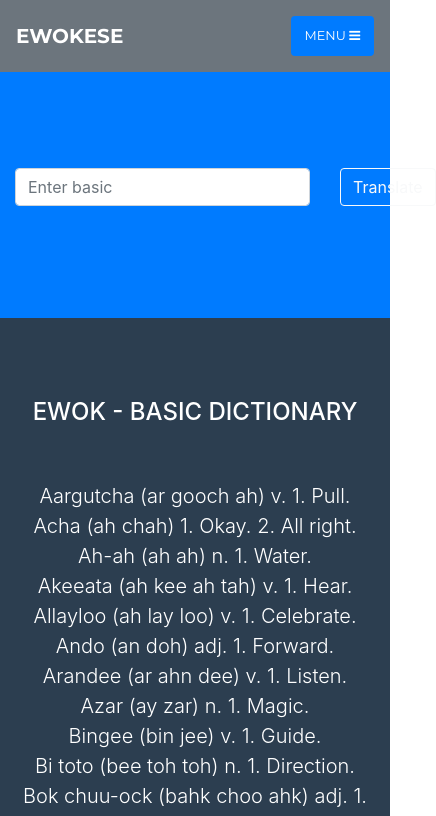
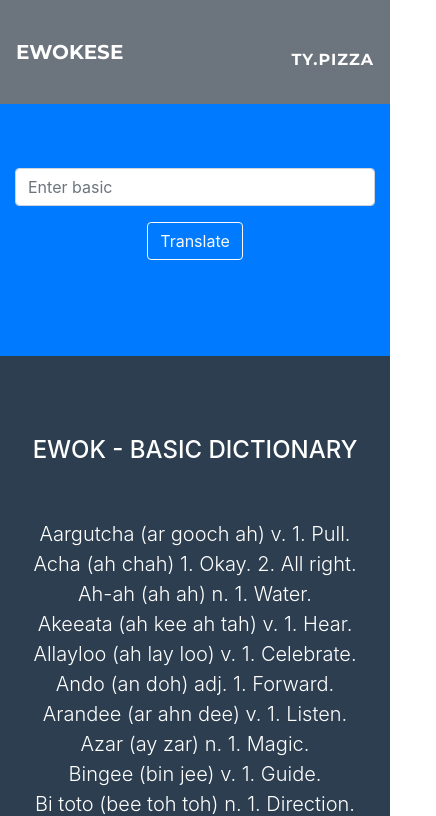
Before and after one commit to tynatsuhara/ewokese, a website with bundled scripts: page index.html in a window 390 px wide. Shown: the top 816 px of the page, 436 px wide, since content can reach past the window. Built offline with nearby package versions, Linux system fonts and the light colour scheme.

Commit message:
fix scaling

```diff
--- a/index.html
+++ b/index.html
@@ -32,17 +32,11 @@
     <nav class="navbar navbar-expand-lg bg-secondary fixed-top text-uppercase" id="mainNav">
       <div class="container">
         <a class="navbar-brand js-scroll-trigger" href="#page-top">Ewokese</a>
-        <button class="navbar-toggler navbar-toggler-right text-uppercase bg-primary text-white rounded" type="button" data-toggle="collapse" data-target="#navbarResponsive" aria-controls="navbarResponsive" aria-expanded="false" aria-label="Toggle navigation">
-          Menu
-          <i class="fa fa-bars"></i>
-        </button>
-        <div class="collapse navbar-collapse" id="navbarResponsive">
-          <ul class="navbar-nav ml-auto">
-            <li class="nav-item mx-0 mx-lg-1">
-              <a class="nav-link py-3 px-0 px-lg-3 rounded js-scroll-trigger" href="https://ty.pizza">ty.pizza</a>
-            </li>
-          </ul>
-        </div>
+        <ul class="navbar-nav ml-auto">
+          <li class="nav-item mx-0 mx-lg-1">
+            <a class="nav-link py-3 px-0 px-lg-3 rounded js-scroll-trigger" href="https://ty.pizza">ty.pizza</a>
+          </li>
+        </ul>
       </div>
     </nav>
 
@@ -50,11 +44,11 @@
     <header class="masthead bg-primary text-white text-center">
       <div class="container">
         <div class="row">
-          <div class="col-10">
+          <div class="col-md-10">
             <input class="form-control btn-xl" id="basic-input" placeholder="Enter basic">
             <p class="help-block text-danger"></p>
           </div>
-          <div class="col-2">
+          <div class="col-md-2">
             <a class="btn btn-xl btn-outline-light" id="translate-button" href="#">
               Translate
             </a>
--- a/js/ewokese.js
+++ b/js/ewokese.js
@@ -101,7 +101,7 @@
     "Powa (pow wah) n.  1. Power.",
     "Reh rehluu (reh reh loo) v.  1. Dance.",
     "Reshee (resh ee) n.  1. Map.",
-    "Roda (roh dah) v.  1. To eat.",
+    "Roda (roh dah) v.  1. Eat.",
     "Rueenee (roo ee nee) n.  1. Ruins.",
     "Ruha (roo hah) v.  1. Hit.",
     "Seefo (see foh) v.  1. Hurt.",
```
